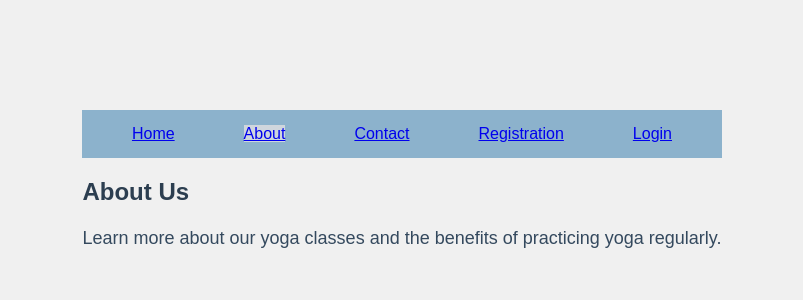
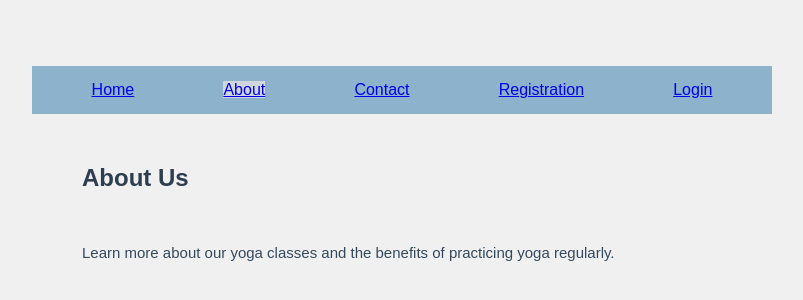
Before and after one commit to shreyaborikar/front_end, a React (Create React App) app: page /about in a window 1280 px wide. Shown: the part 210-510 px from the top of the page, without its empty margins (238-1041 px from the left). Built offline with nearby package versions, Linux system fonts and the light colour scheme.

Commit message:
Update About.css

```diff
--- a/src/components/About.css
+++ b/src/components/About.css
@@ -1,4 +1,13 @@
 /* Navbar styles */
+.center-container {
+  display: flex;
+  justify-content: center;
+  align-items: center;
+  height: 100vh;
+  margin: 50px;
+  width: 50%;
+}
+
 .Navbar {
     background-color: #3498db;
     color: #fff;
@@ -6,14 +15,18 @@
     text-align: center;
   }
 
+
   /* Heading styles */
   h2 {
     color: #2c3e50;
+    margin: 50px;
   }
 
   /* Paragraph styles */
   p {
     color: #34495e;
-    font-size: 18px;
+    font-size: 15px;
     line-height: 1.5;
+    margin: 50px;
+    width:50vw;
   }
```
